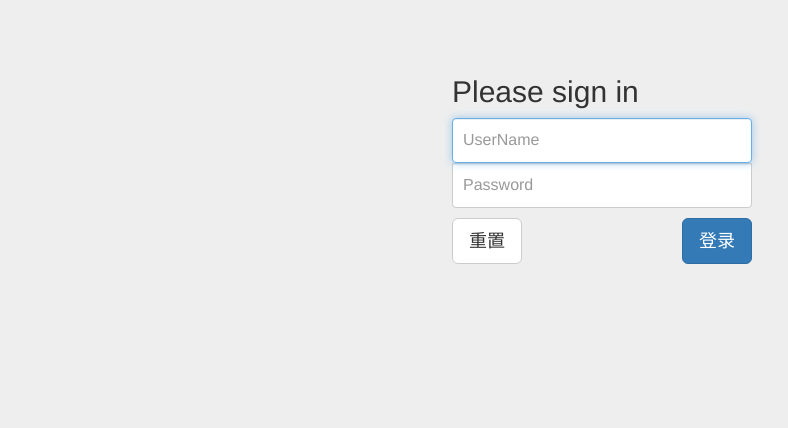
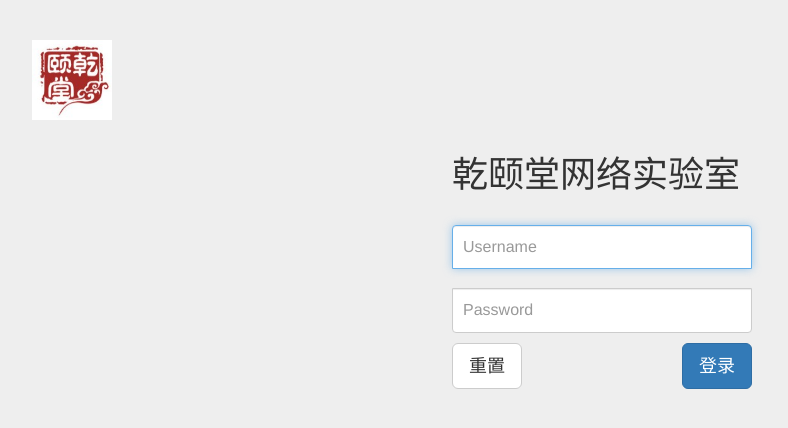
Before and after one commit to feixuelove1009/qyt_ms, a Django app: page /login/ in a window 1280 px wide. Shown: the top 428 px of the page, without its empty margins (38-826 px from the left). Run offline with Django 3.2, Linux system fonts and the light colour scheme; some libraries are stand-ins or nearby versions.

Commit message:
little change

```diff
--- a/choose/management/commands/reset_nodes.py
+++ b/choose/management/commands/reset_nodes.py
@@ -1,4 +1,4 @@
-#!/usr/bin/env python
+#!/usr/bin/python3
 # -*- coding:utf-8 -*-
 # Author: Liu Jiang
 # Python 3.6
--- a/choose/views.py
+++ b/choose/views.py
@@ -14,8 +14,6 @@ def login(request):
         ret = {"status": False, "message": None}
         name = request.POST.get("name", None)
         pwd = request.POST.get("pwd", None)
-        print(name)
-        print(pwd)
 
         valid = True
 
--- a/static/css/signin.css
+++ b/static/css/signin.css
@@ -1,3 +1,4 @@
+
 body {
   padding-top: 40px;
   padding-bottom: 40px;
@@ -10,10 +11,10 @@ body {
   margin: 0 auto;
 }
 .form-signin .form-signin-heading,
-.form-signin .checkbox {
+.form-signin {
   margin-bottom: 10px;
 }
-.form-signin .checkbox {
+.form-signin {
   font-weight: normal;
 }
 .form-signin .form-control {
@@ -28,7 +29,7 @@ body {
 .form-signin .form-control:focus {
   z-index: 2;
 }
-.form-signin input[type="email"] {
+.form-signin input[type="text"] {
   margin-bottom: -1px;
   border-bottom-right-radius: 0;
   border-bottom-left-radius: 0;
--- a/templates/login.html
+++ b/templates/login.html
@@ -13,24 +13,24 @@
     <!-- Bootstrap core CSS -->
     <link href="/static/bootstrap-3.3.7-dist/css/bootstrap.min.css" rel="stylesheet">
     <!-- Custom styles for this template -->
-    <link href="/static/css/signin.css" rel="stylesheet">
+    <link type="text/css" href="/static/css/signin.css?version=1" rel="stylesheet">
   </head>
 
   <body>
-
     <div class="container">
-
+    <img style="width:80px;height:80px"  class="img-size" alt="Brand" src="/static/imgs/logo.jpg"/>
       <form class="form-signin">
         {% csrf_token %}
-        <h2 class="form-signin-heading">Please sign in</h2>
-        <label for="inputName" class="sr-only">UserName</label>
-        <input type="text" id="inputName" class="form-control" placeholder="UserName" required autofocus>
-        <label for="inputPassword" class="sr-only">Password</label>
+        <h1 class="form-signin-heading">乾颐堂网络实验室</h1>
+        <br />
+        <label for="inputName" class="sr-only">Username</label>
+        <input type="text" id="inputName" class="form-control" placeholder="Username" required autofocus>
+        <br />
+          <label for="inputPassword" class="sr-only">Password</label>
         <input type="password" id="inputPassword" class="form-control" placeholder="Password" required>
         <button type="reset" class="btn btn-lg btn-default pull-left">重置</button>
         <a id="submit" type="submit" class="btn btn-lg btn-primary pull-right">登录</a>
       </form>
-
     </div> <!-- /container -->
     <script src="/static/jquery-3.2.1.min.js"></script>
     <script src="/static/js/login.js"></script>
```
Also changed, not shown: uwsgi.ini (+12 -2 lines), db.sqlite3.
